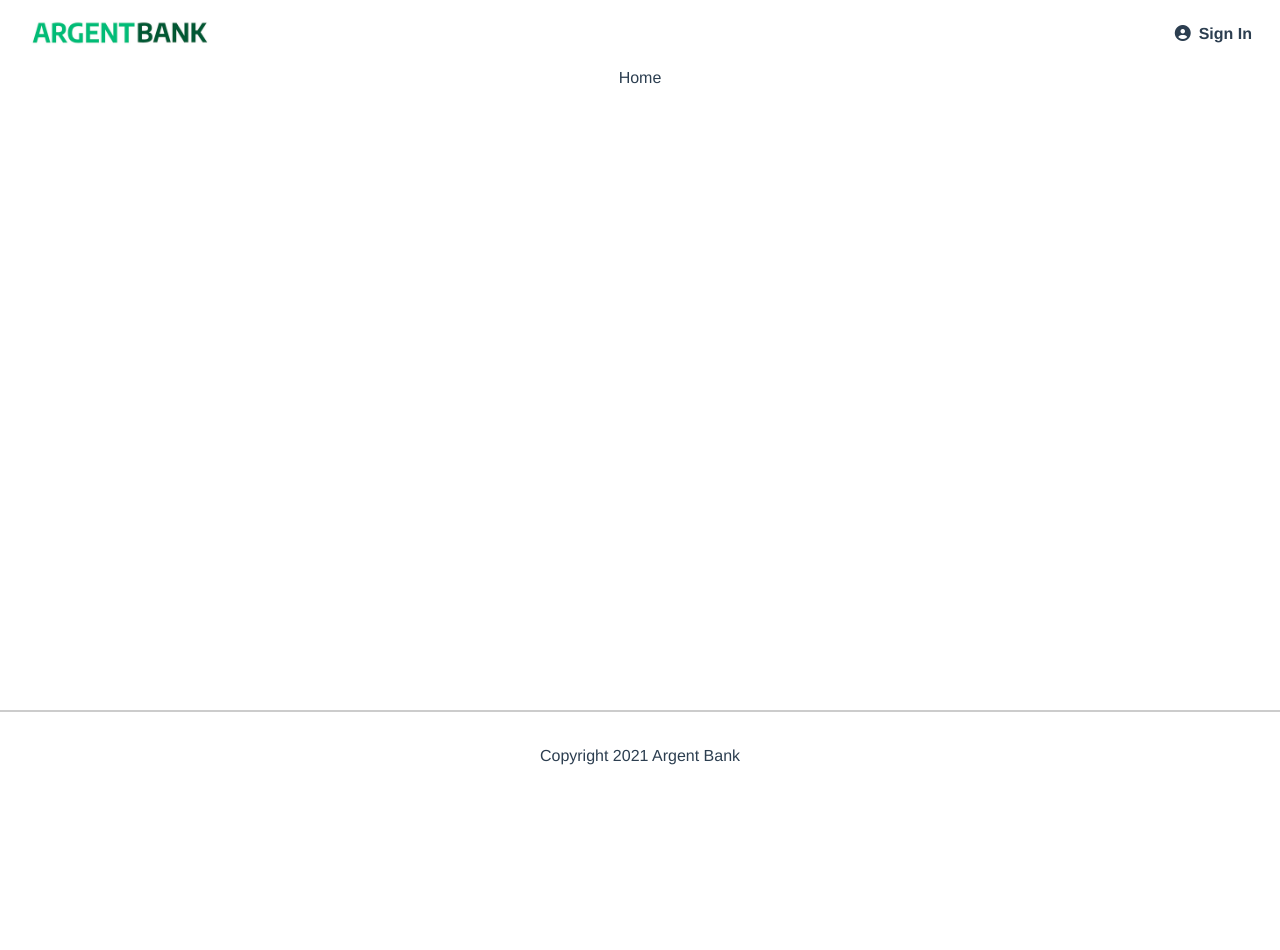
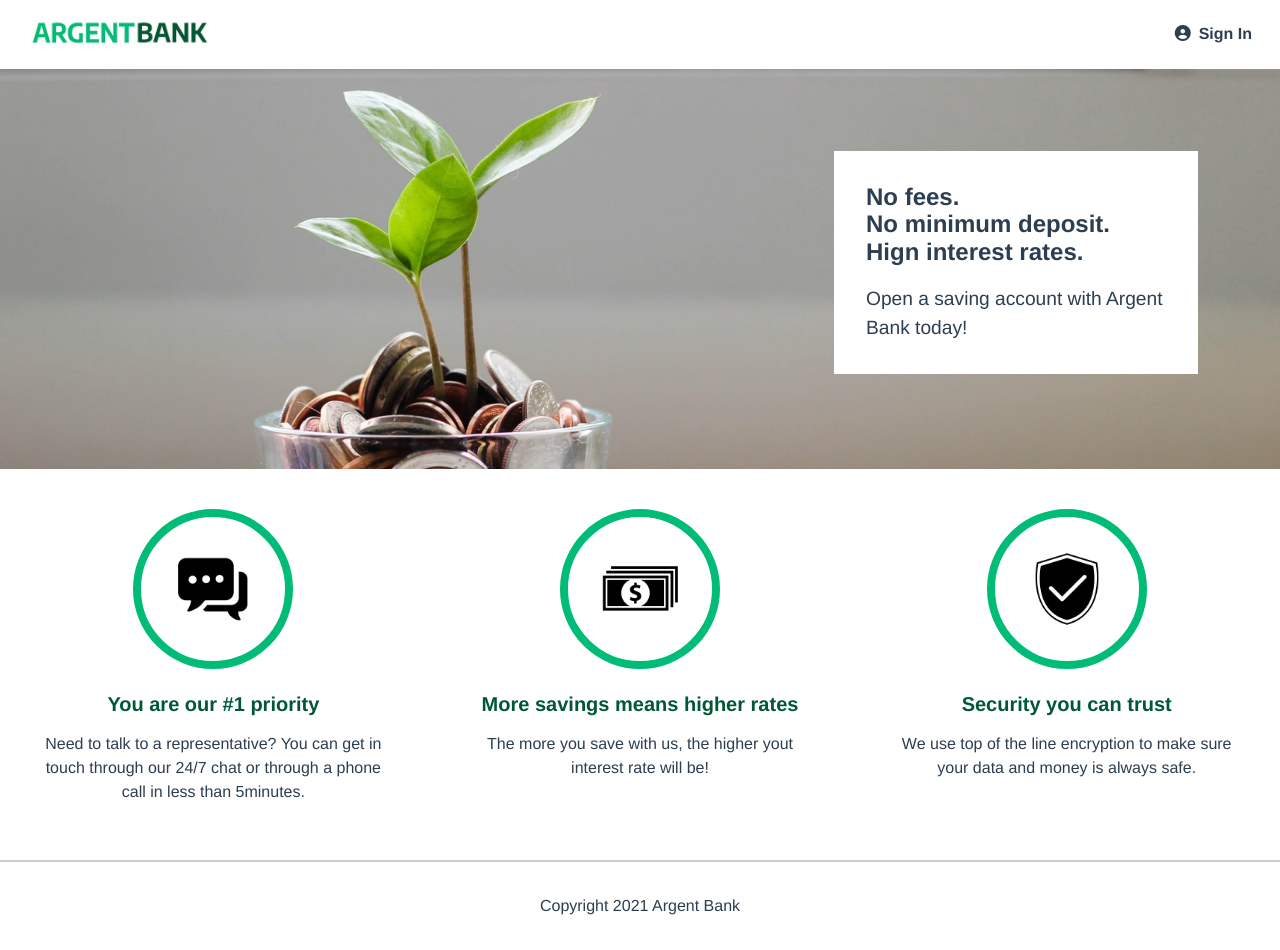
Before and after one commit to mb47000/MichelBrousse_13_24022022, a React (Create React App) app: page / in a window 1280 px wide. Before the commit the page ends 800 px from the top, so only its background shows below. Built offline with nearby package versions, Linux system fonts and the light colour scheme.

Commit message:
✨ Implement Home page: mock, components (Banner, FeatureCard))

```diff
--- /dev/null
+++ b/src/components/Banner/index.jsx
@@ -0,0 +1,19 @@
+import { BannerCard, BannerContainer } from './style'
+
+const Banner = () => {
+  return (
+    <BannerContainer>
+      <BannerCard>
+        <h2 className="sr-only">Promoted Content</h2>
+
+        <h3>No fees.</h3>
+        <h3>No minimum deposit.</h3>
+        <h3>Hign interest rates.</h3>
+
+        <p>Open a saving account with Argent Bank today!</p>
+      </BannerCard>
+    </BannerContainer>
+  )
+}
+
+export default Banner
--- /dev/null
+++ b/src/components/Banner/style.js
@@ -0,0 +1,53 @@
+import styled from 'styled-components'
+import bannerBackground from '../../assets/bank-tree.jpeg'
+
+export const BannerContainer = styled.div`
+  background-image: url(${bannerBackground});
+  background-position: 0 -50px;
+  background-size: cover;
+  background-repeat: no-repeat;
+  height: 300px;
+  position: relative;
+
+  @media (min-width: 920px) {
+    height: 400px;
+    background-position: 0% 33%;
+  }
+`
+
+export const BannerCard = styled.section`
+  position: relative;
+  top: 2rem;
+  width: 264px;
+  background: white;
+  padding: 2rem;
+  text-align: left;
+  margin: 0 auto;
+
+  h3 {
+    font-weight: bold;
+    font-size: 1rem;
+    margin: 0;
+
+    @media (min-width: 920px) {
+      font-size: 1.5rem;
+    }
+  }
+
+  p {
+    margin-bottom: 0;
+    font-size: 0.9rem;
+
+    @media (min-width: 920px) {
+      font-size: 1.2rem;
+    }
+  }
+
+  @media (min-width: 920px) {
+    position: absolute;
+    top: 50px;
+    right: 50px;
+    width: 364px;
+    margin: 2rem;
+  }
+`
--- /dev/null
+++ b/src/components/FeatureCard/index.jsx
@@ -0,0 +1,13 @@
+import { StyledFeatureCard } from './style'
+
+const FeatureCard = ({ icon, altText, title, text }) => {
+  return (
+    <StyledFeatureCard>
+      <img src={icon} alt={altText} />
+      <h3>{title}</h3>
+      <p>{text}</p>
+    </StyledFeatureCard>
+  )
+}
+
+export default FeatureCard
--- /dev/null
+++ b/src/components/FeatureCard/style.js
@@ -0,0 +1,19 @@
+import styled from 'styled-components'
+import colors from '../../utils/styles/colors'
+
+export const StyledFeatureCard = styled.article`
+  flex: 1;
+  padding: 2.5rem;
+  img {
+    width: 10rem;
+    padding: 1rem;
+    border: 0.5rem solid ${colors.primary500};
+    border-radius: 50%;
+  }
+  h3 {
+    margin: 1.25rem 0 0.5rem 0;
+    color: ${colors.primary700};
+    font-size: 1.25rem;
+    font-weight: 700;
+  }
+`
--- a/src/components/Header/index.jsx
+++ b/src/components/Header/index.jsx
@@ -30,6 +30,7 @@ const Header = () => {
             <img src={Logo} alt="Argent Bank Logo" />
           </LogoContainer>
         </Link>
+        <h1 className="sr-only">Argent Bank</h1>
         <NavList>
           <li>
             <i className="fa fa-user-circle"></i>
--- /dev/null
+++ b/src/mocks/homeCards.js
@@ -0,0 +1,26 @@
+import iconChat from '../assets/icon-chat.png'
+import iconMoney from '../assets/icon-money.png'
+import iconSecurity from '../assets/icon-security.png'
+
+const homeCards = [
+  {
+    icon: iconChat,
+    altText: 'Chat icon',
+    title: 'You are our #1 priority',
+    text: 'Need to talk to a representative? You can get in touch through our 24/7 chat or through a phone call in less than 5minutes.',
+  },
+  {
+    icon: iconMoney,
+    altText: 'Money icon',
+    title: 'More savings means higher rates',
+    text: 'The more you save with us, the higher yout interest rate will be!',
+  },
+  {
+    icon: iconSecurity,
+    altText: 'Security icon',
+    title: 'Security you can trust',
+    text: 'We use top of the line encryption to make sure your data and money is always safe.',
+  },
+]
+
+export default homeCards
--- a/src/pages/Home/index.jsx
+++ b/src/pages/Home/index.jsx
@@ -1,5 +1,25 @@
+import Banner from '../../components/Banner'
+import FeatureCard from '../../components/FeatureCard'
+import homeCards from '../../mocks/homeCards'
+import { FeatureContainer } from './style'
+
 const Home = () => {
-  return <div>Home</div>
+  return (
+    <>
+      <Banner />
+      <FeatureContainer>
+        {homeCards.map(({ icon, altText, title, text }, index) => (
+          <FeatureCard
+            key={`feature-${index}`}
+            icon={icon}
+            altText={altText}
+            title={title}
+            text={text}
+          />
+        ))}
+      </FeatureContainer>
+    </>
+  )
 }
 
 export default Home
--- /dev/null
+++ b/src/pages/Home/style.js
@@ -0,0 +1,10 @@
+import styled from 'styled-components'
+import colors from '../../utils/styles/colors'
+
+export const FeatureContainer = styled.section`
+  display: flex;
+  flex-wrap: wrap;
+  @media (min-width: 920px) {
+    flex-direction: row;
+  }
+`
```
